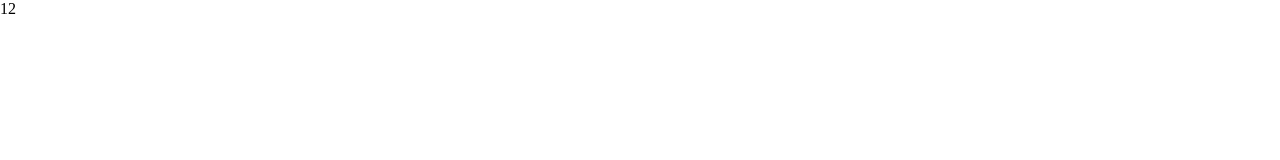
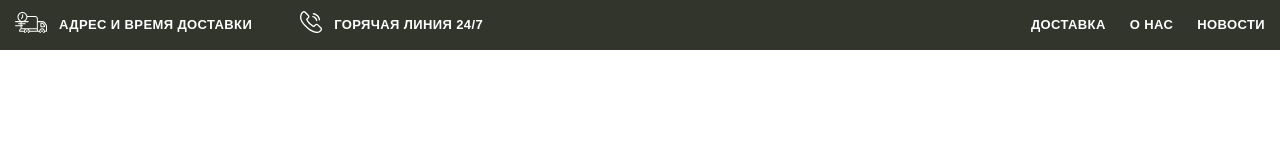
Before and after one commit to TenebrisCRS/freshok, a website: page app/index.html in a window 1280 px wide. Drawn offline with nearby package versions, Linux system fonts and the light colour scheme; files that its build step writes are made by us from their sources.

Commit message:
added section aside

```diff
--- a/app/index.html
+++ b/app/index.html
@@ -1,5 +1,6 @@
 <!DOCTYPE html>
 <html lang="en">
+
 <head>
   <meta charset="UTF-8">
   <meta http-equiv="X-UA-Compatible" content="IE=edge">
@@ -7,8 +8,47 @@
   <title>Document</title>
   <link rel="stylesheet" href="css/style.min.css">
 </head>
+
 <body>
-12
+  <header>
+    <section class="aside">
+      <div class="container">
+        <div class="aside__wrapper">
+          <ul class="aside__list">
+            <li class="aside__left-item">
+              <a class="aside__link aside__link--delivery-info text-animation" href="#">
+                адрес и время доставки
+              </a>
+            </li>
+            <li class="aside__left-item">
+              <a class="aside__link aside__link--hotline text-animation" href="#">
+                горячая линия 24/7
+              </a>
+            </li>
+          </ul>
+
+          <ul class="aside__list">
+            <li class="aside__item">
+              <a class="aside__link text-animation" href="#">
+                доставка
+              </a>
+            </li>
+            <li class="aside__item">
+              <a class="aside__link text-animation" href="#">
+                о нас
+              </a>
+            </li>
+            <li class="aside__item">
+              <a class="aside__link text-animation" href="#">
+                новости
+              </a>
+            </li>
+          </ul>
+        </div>
+      </div>
+    </section>
+  </header>
   <script src="js/main.min.js"></script>
 </body>
+
 </html>
--- a/app/scss/_fonts.scss
+++ b/app/scss/_fonts.scss
@@ -0,0 +1,39 @@
+@font-face {
+  font-family: 'Lato-Bold', sans-serif;
+  font-weight: 400;
+  font-size: normal;
+  src: local('Lato-Bold'),
+    url('../fonts/Lato-Bold.woff2') format('woff2'),
+    url('../fonts/Lato-Bold.woff') format('woff');
+  font-display: swap;
+}
+
+@font-face {
+  font-family: 'Lato-Regular', sans-serif;
+  font-weight: 400;
+  font-size: normal;
+  src: local('Lato-Regular'),
+    url('../fonts/Lato-Regular.woff2') format('woff2'),
+    url('../fonts/Lato-Regular.woff') format('woff');
+  font-display: swap;
+}
+
+@font-face {
+  font-family: 'Signika-Bold', sans-serif;
+  font-weight: 400;
+  font-size: normal;
+  src: local('Signika-Bold'),
+    url('../fonts/Signika-Bold.woff2') format('woff2'),
+    url('../fonts/Signika-Bold.woff') format('woff');
+  font-display: swap;
+}
+
+@font-face {
+  font-family: 'Signika-SemiBold', sans-serif;
+  font-weight: 400;
+  font-size: normal;
+  src: local('Signika-SemiBold'),
+    url('../fonts/Signika-SemiBold.woff2') format('woff2'),
+    url('../fonts/Signika-SemiBold.woff') format('woff');
+  font-display: swap;
+}
--- a/app/scss/_global.scss
+++ b/app/scss/_global.scss
@@ -0,0 +1,23 @@
+body {
+  font-size: 14px;
+  line-height: 1.4;
+  color: $defaul;
+}
+
+.container {
+  margin: 0 auto;
+  padding: 0 15px;
+  max-width: 1323px;
+}
+
+.text-animation:hover {
+  color: #63A60E;
+}
+
+.text-animation:focus {
+  color: #0ea65f;
+}
+
+.text-animation:active {
+  color: #345905;
+}
--- a/app/scss/_vars.scss
+++ b/app/scss/_vars.scss
@@ -0,0 +1,30 @@
+$defaul: #121212;
+$bg: #31352B;
+
+%lato-700 {
+  font-family: 'Lato-Bold', sans-serif;
+  font-weight: 700;
+}
+
+%lato-400 {
+  font-family: 'Lato-Regular', sans-serif;
+  font-weight: 400;
+}
+
+%signika-600 {
+  font-family: 'Signika-SemiBold', sans-serif;
+  font-weight: 600;
+}
+
+%signika-700 {
+  font-family: 'Signika-Bold', sans-serif;
+  font-weight: 700;
+}
+
+%aside-icons {
+  content: '';
+  position: absolute;
+  top: -6px;
+  left: 0;
+  height: 22px;
+}
--- a/app/scss/style.scss
+++ b/app/scss/style.scss
@@ -3,6 +3,64 @@
 @import 'reset';
 @import 'global';
 
+.aside {
+  background-color: $bg;
+  color: #ffffff;
+  text-transform: uppercase;
+  font-size: 13px;
+  line-height: 1.2;
+  letter-spacing: 0.03em;
+  @extend %lato-700;
+    &__wrapper {
+      display: flex;
+      justify-content: space-between;
+    }
+
+    &__list {
+      display: flex;
+      height: 50px;
+      align-items: center;
+    }
+
+    &__item + .aside__item{
+      padding-left: 24px;
+    }
+
+    &__left-item + .aside__left-item {
+      padding-left: 48px;
+    }
+
+    &__link {
+      outline: transparent;
+      transition: color 0.3s;
+    }
+
+    &__link--delivery-info {
+      padding-left: 44px;
+      position: relative;
+      &::before {
+        @extend %aside-icons;
+        width: 32px;
+        background-image: url('../images/icons/delivery-info.svg')
+      }
+    }
+
+    &__link--hotline {
+      padding-left: 34px;
+      position: relative;
+      &::before {
+        @extend %aside-icons;
+        width: 22px;
+        background-image: url("../images/icons/hotline.svg")
+      }
+    }
+
+}
+
+
+
+
+
 
 
 @import 'media';
```
Also changed, not shown: app/fonts/Lato-Bold.woff (added), app/fonts/Lato-Bold.woff2 (added), app/fonts/Lato-Regular.woff (added), app/fonts/Lato-Regular.woff2 (added), app/fonts/Signika-Bold.woff (added), app/fonts/Signika-Bold.woff2 (added), app/fonts/Signika-SemiBold.woff (added), app/fonts/Signika-SemiBold.woff2 (added), app/images/icons/delivery-info.svg (added), app/images/icons/hotline.svg (added), app/js/main.min.js.
